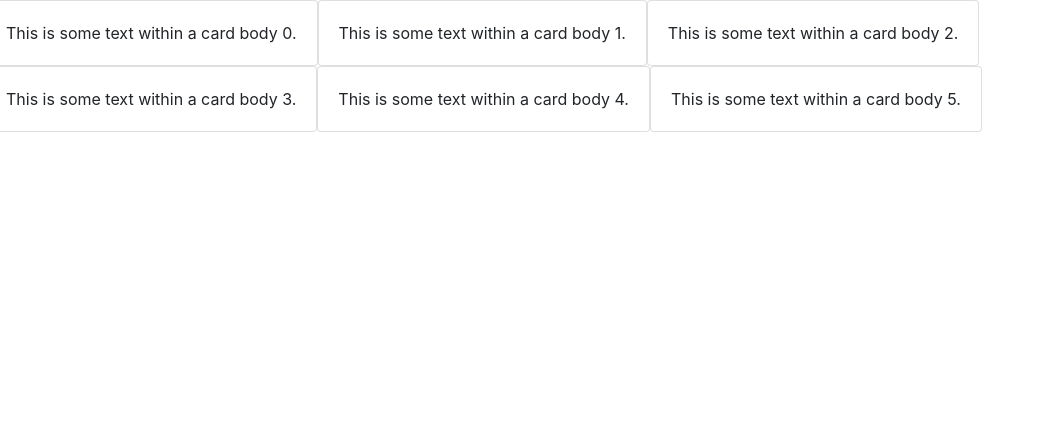
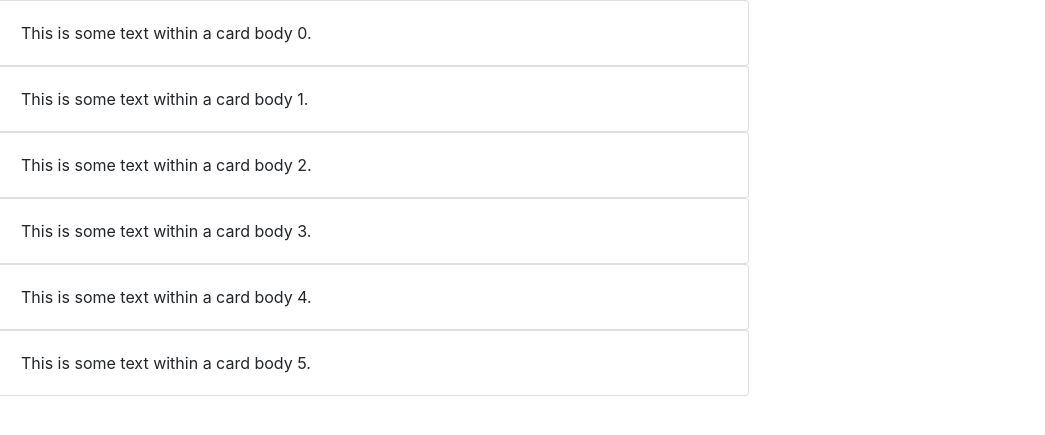
Before and after one commit to Six-wars/django-react, a Django app: page / in a window 1280 px wide. Shown: the part 56-491 px from the top of the page, without its empty margins (0-1045 px from the left). Run offline with Django 3.2, Linux system fonts and the light colour scheme; some libraries are stand-ins or nearby versions.

Commit message:
move a biy

```diff
--- a/comedy/templates/home.html
+++ b/comedy/templates/home.html
@@ -6,37 +6,37 @@
 
 {% block content %}
   <div class="row">
-    <div class="card">
+    <div class="card col-md-7">
       <div class="card-body">
         This is some text within a card body 0.
       </div>
     </div>
 
-    <div class="card">
+    <div class="card col-md-7">
       <div class="card-body">
         This is some text within a card body 1.
       </div>
     </div>
 
-    <div class="card">
+    <div class="card col-md-7">
       <div class="card-body">
         This is some text within a card body 2.
       </div>
     </div>
 
-    <div class="card">
+    <div class="card col-md-7">
       <div class="card-body">
         This is some text within a card body 3.
       </div>
     </div>
 
-    <div class="card">
+    <div class="card col-md-7">
       <div class="card-body">
         This is some text within a card body 4.
       </div>
     </div>
 
-    <div class="card">
+    <div class="card col-md-7">
       <div class="card-body">
         This is some text within a card body 5.
       </div>
```
